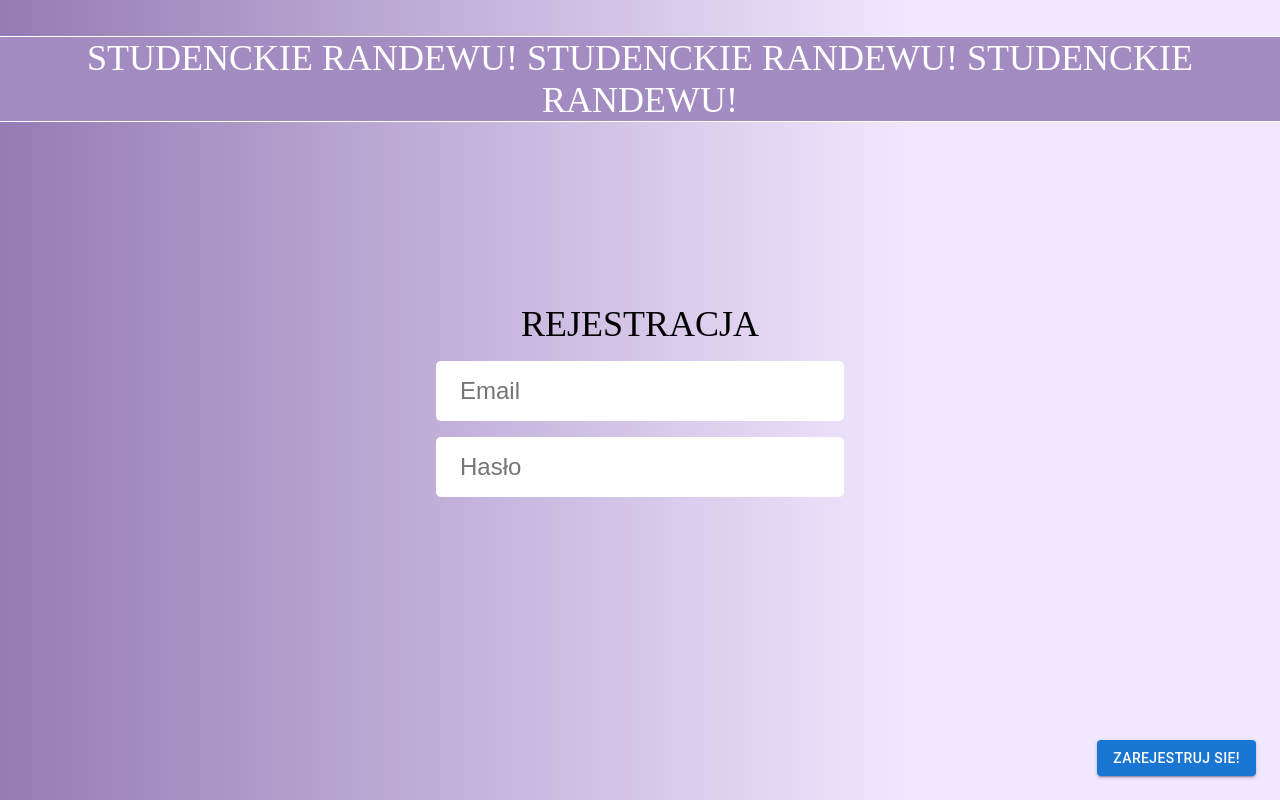
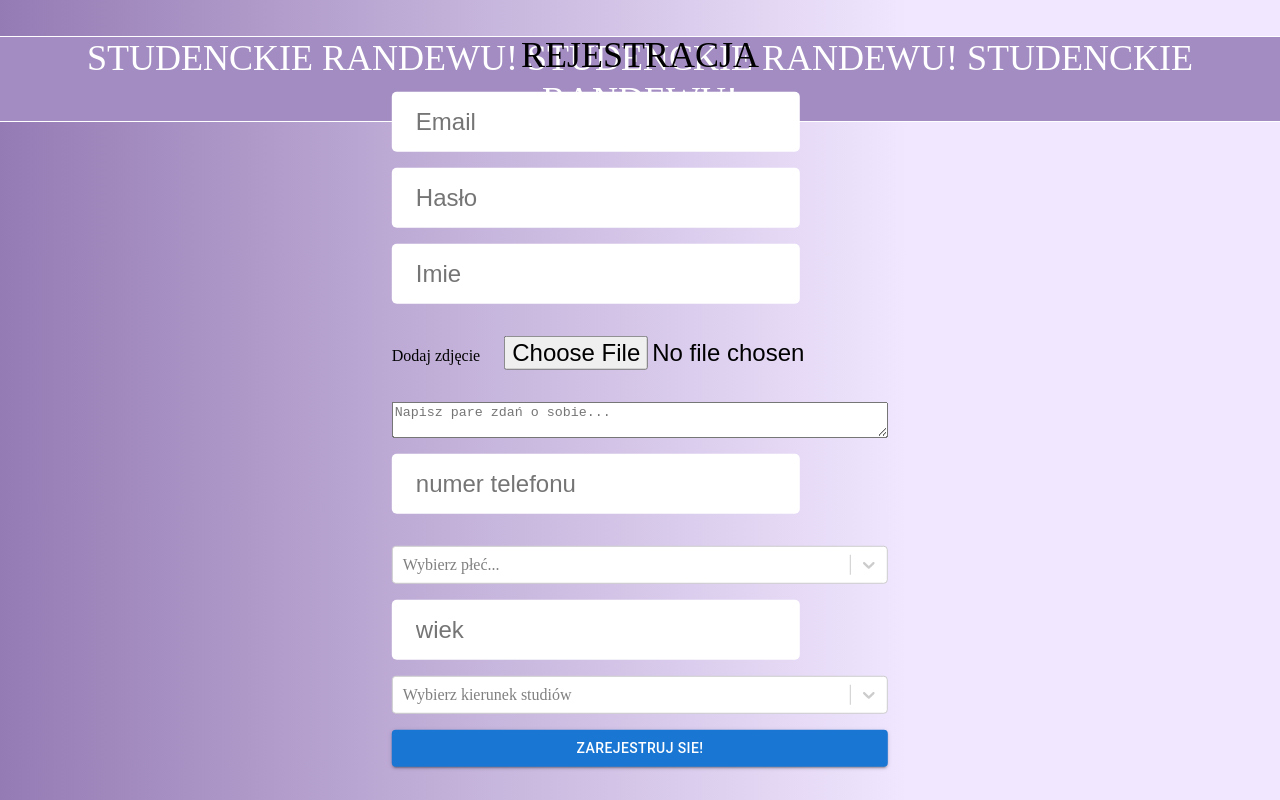
Before and after one commit to mikioool322/front, a Next.js app: page /registration in a window 1280 px wide. Built offline with nearby package versions, Linux system fonts and the light colour scheme.

Commit message:
extend registration of detailed informations

```diff
--- a/src/pages/informations.jsx
+++ b/src/pages/informations.jsx
@@ -102,8 +102,8 @@ const wiek = [
 ];
 
 const plec = [
-  { value: "KOBIETA", label: "KOBIETA" },
-  { value: "MĘŻCZYZNA", label: "MĘŻCZYZNA" },
+  { value: "female", label: "KOBIETA" },
+  { value: "male", label: "MĘŻCZYZNA" },
 ];
 
 export default function Informations() {
--- a/src/pages/registration.jsx
+++ b/src/pages/registration.jsx
@@ -3,10 +3,20 @@ import styles from "./registration.module.css";
 import { useState } from "react";
 import { Button } from "@mui/material";
 import { HttpService } from "@/components/http.service";
-import Router from 'next/router'
+import ReactSelect from "react-select";
+
 export default function Registration() {
   const [email, setEmail] = useState("");
   const [password, setPassword] = useState("");
+  const [userName, setUserName] = useState("");
+  const [description, setDescription] = useState("");
+  const [phoneNumber, setPhoneNumber] = useState("");
+  const [phoneNumberError, setPhoneNumberError] = useState("");
+  const [photo, setPhoto] = useState();
+  const [gender, setGender] = useState("");
+  const [age, setAge] = useState();
+  const [ageError, setAgeError] = useState("");
+  const [degree, setDegree] = useState("");
   const [emailError, setEmailError] = useState("");
   const [passwordError, setPasswordError] = useState("");
   const [registrationResult, setRegistrationResult] = useState("");
@@ -31,24 +41,104 @@ export default function Registration() {
     }
   };
 
+  const handleDescriptionChange = (value) => {
+    setDescription(value)
+  };
+
+  const handleUserNameChange = (value) => {
+    setUserName(value)
+  };
+
+  const handleGenderChange = (value) => {
+    setGender(value)
+  };
+
+  const handleDegreeChange = (value) => {
+    setDegree(value)
+  };
+
+  const handleAgeChange = (value) => {
+    if (value < 15 || value > 80) {
+      setAgeError("Dopuszczalny wiek 15-80")
+    }
+    else {
+      setAgeError("")
+      setAge(value)
+    }
+  };
+
+  const hanglePhotoChange = (file) => {
+    var reader = new FileReader();
+    reader.onload = (function (theFile) {
+      return function (e) {
+        var binaryData = e.target.result;
+        var base64String = window.btoa(binaryData);
+        setPhoto(base64String);
+      };
+    })(file);
+
+    reader.readAsBinaryString(file);
+  };
+
+  const handlePhoneNumberChange = (value) => {
+    if (value.length !== 9) {
+      setPhoneNumberError("Numer telefonu musi miec 9 znakow. Przykład 777888999")
+    }
+    else {
+      setPhoneNumberError("")
+    }
+    setPhoneNumber(value)
+  };
+
   const handleRegister = () => {
-    if (passwordError.length === 0 && emailError.length === 0) {
+    if (isFormValid()) {
+
       HttpService.post(
         "http://localhost:8080/api/user/",
         {
           'userEmail': email,
-          'password': password
+          'password': password,
+          'userName': userName,
+          'description': description,
+          'phoneNumber': phoneNumber,
+          'photo': photo,
+          'gender': gender,
+          'age': age,
+          'degree': degree
         }).then((response) => {
           if (response.status === 200) {
-            Router.push('/login')
+            NextResponse.redirect('/login')
           }
-          else {
-            setRegistrationResult("Istnieje użytkonik z podanym emailem")
+        }).catch((e) => {
+          if (e.response !== undefined && e.response.status === 409) {
+            setRegistrationResult("Konto na podany email istnieje")
           }
         })
     }
+  };
+
+  const genderOptions = [
+    { value: "FEMALE", label: "Kobieta" },
+    { value: "MALE", label: "Mężczyzna" },
+  ];
+
+  const degreeOptions = [
+    { value: "COMPUTER_SCIENCE", label: "Informatyka" },
+    { value: "MEDICINE", label: "Medycyna" },
+    { value: "DIETETICS", label: "Dietetyka" },
+    { value: "PEDAGOGY", label: "Pedagogika" },
+    { value: "JOURNALISM", label: "Dziennikarstwo" },
+  ];
+
+  const isFormValid = () => {
+    return passwordError.length === 0 &&
+      emailError.length === 0 &&
+      userName.length >= 0 &&
+      phoneNumberError.length === 0 &&
+      gender.length !== 0 &&
+      ageError.length === 0 &&
+      degree.length !== 0
   }
-
 
   return (
     <>
@@ -58,30 +148,49 @@ export default function Registration() {
         <form>
           <div className={styles.inputs}>
             <div className={styles.text}>Rejestracja</div>
-            <input
-              placeholder="Email"
-              className={styles.input}
-              type="email"
-              onChange={(event) => handleCheckEmail(event.target.value)} />
+            <input placeholder="Email" className={styles.input} type="email" onChange={(event) => handleCheckEmail(event.target.value)} />
             {emailError !== "" && (
               <div className={styles.invalid}>{emailError}</div>
             )}
+
             <input placeholder="Hasło" className={styles.input} type="password" onChange={(event) => handleCheckPassword(event.target.value)} />
             {passwordError !== "" && (
               <div className={styles.invalid}>{passwordError}</div>
             )}
+
+            <input placeholder="Imie" className={styles.input} type="text" onChange={(event) => handleUserNameChange(event.target.value)} />
+
+            <div className={styles.uploadPhoto}>
+              <label for="file-upload" className={styles.button}>
+                Dodaj zdjęcie
+              </label>
+              <input type="file" name="myImage" accept="image/*" id="file-upload" className={styles.input} onChange={(event) => { hanglePhotoChange(event.target.files[0]); }}
+              />
+            </div>
+
+            <textarea placeholder="Napisz pare zdań o sobie..." className={styles.textArea} onChange={(event) => handleDescriptionChange(event.target.value)} />
+            <input placeholder="numer telefonu" className={styles.input} type="number" onChange={(event) => handlePhoneNumberChange(event.target.value)} />
+            {phoneNumber.length !== 9 && (
+              <div className={styles.invalid}>{phoneNumberError}</div>
+            )}
+
+            <ReactSelect placeholder="Wybierz płeć..." className={styles.select} options={genderOptions} onChange={(event) => handleGenderChange(event.value)} />
+
+            <input placeholder="wiek" className={styles.input} type="number" onChange={(event) => handleAgeChange(event.target.value)} />
+            {ageError.length !== 0 && (
+              <div className={styles.invalid}>{ageError}</div>
+            )}
+
+            <ReactSelect placeholder="Wybierz kierunek studiów" className={styles.select} options={degreeOptions} onChange={(event) => handleDegreeChange(event.value)} />
+
+            <Button variant="contained" color="primary" onClick={handleRegister}>
+              zarejestruj sie!
+            </Button>
             {registrationResult !== "" && (
               <div className={styles.invalid}>{registrationResult}</div>
             )}
           </div>
-          <div className={styles.nextButton}>
-            <Button variant="contained" color="primary" onClick={handleRegister}>
-              zarejestruj sie!
-            </Button>
-          </div>
-
         </form>
-
       </div>
     </>
   );
```
Also changed, not shown: src/pages/login.jsx (+36 -8 lines), src/pages/photo.jsx (+22 -0 lines).
